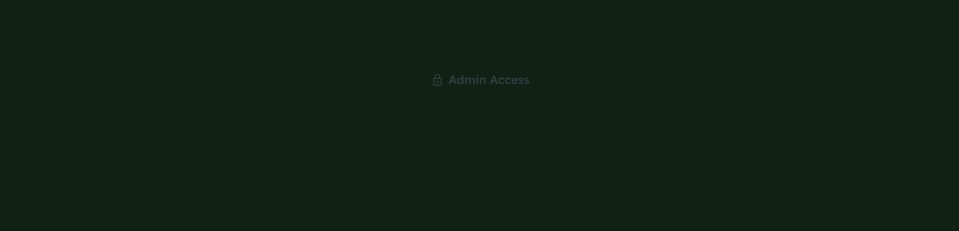
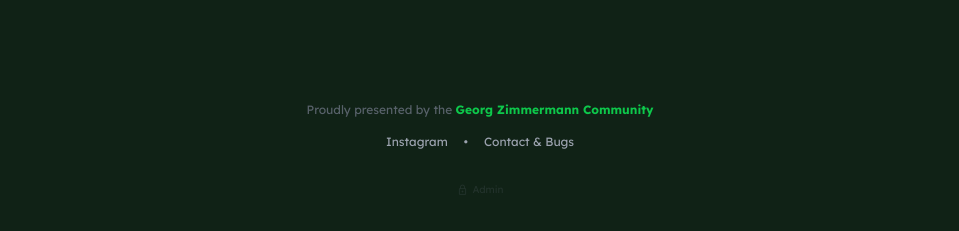
Before and after one commit to Jarbe-bot/cycling-imposter, a React (Vite) app: page / in a window 1280 px wide. Shown: the part 934-1165 px from the top of the page, without its empty margins (160-1119 px from the left). Before the commit the page ends 1104 px from the top, so only its background shows below. Built offline with nearby package versions, Linux system fonts and the light colour scheme; no server answers; the database is empty.

Commit message:
Fix footer visibility

```diff
--- a/components/FrontendView.tsx
+++ b/components/FrontendView.tsx
@@ -295,39 +295,9 @@
                     <h3 className="text-4xl font-black text-white mb-2">{score} / 8</h3>
                     <p className="text-gray-400 mb-6">{score === 8 ? "Perfect Score!" : "Good job!"}</p>
 
-                    {/* --- NIEUWE FOOTER --- */}
-          <div className="mt-16 mb-8 flex flex-col items-center gap-4 text-center w-full">
-
-            {/* Community Regel */}
-            <p className="text-xs text-gray-500">
-              Proudly presented by the <span className="font-bold text-primary">Georg Zimmermann Community</span>
-            </p>
-
-            {/* Linkjes */}
-            <div className="flex gap-4 text-xs text-gray-400">
-              <a
-                href="https://www.instagram.com/georgzimmermann_fa/"
-                target="_blank"
-                rel="noopener noreferrer"
-                className="hover:text-primary transition-colors hover:underline"
-              >
-                Instagram
-              </a>
-              <span>•</span>
-              <a
-                href="mailto:hello@cyclingimposter.com"
-                className="hover:text-primary transition-colors hover:underline"
-              >
-                Contact & Bugs
-              </a>
-            </div>
-
-            {/* Oude Admin knop (nu subtieler onderaan) */}
-            <button onClick={onGoAdmin} className="mt-4 opacity-20 hover:opacity-100 transition-opacity flex items-center gap-1 text-[10px] text-gray-500">
-                <span className="material-symbols-outlined text-[12px]">lock</span> Admin
-            </button>
-
-          </div>
+                    <button onClick={handleShare} className="w-full bg-primary hover:bg-primary-dark text-background-dark font-bold py-3 rounded-xl flex items-center justify-center gap-2 transition-colors mb-6">
+                        <span className="material-symbols-outlined">share</span> Share Result
+                    </button>
 
                     {/* STATS */}
                     <div className="grid grid-cols-2 gap-4 border-t border-[#22492f] py-6">
@@ -380,9 +350,36 @@
             </div>
           )}
 
-          <button onClick={onGoAdmin} className="mt-16 text-xs font-medium text-gray-600 hover:text-primary transition-colors flex items-center justify-center gap-1 opacity-60 hover:opacity-100 mx-auto">
-            <span className="material-symbols-outlined text-sm">lock</span> Admin Access
-          </button>
+          {/* --- DE ECHTE FOOTER (Altijd zichtbaar) --- */}
+<div className="mt-24 mb-8 flex flex-col items-center gap-4 text-center w-full">
+
+  <p className="text-xs text-gray-500 opacity-80">
+    Proudly presented by the <span className="font-bold text-primary">Georg Zimmermann Community</span>
+  </p>
+
+  <div className="flex gap-4 text-xs text-gray-400">
+    <a
+      href="https://www.instagram.com/georgzimmermann_fa/"
+      target="_blank"
+      rel="noopener noreferrer"
+      className="hover:text-primary transition-colors hover:underline"
+    >
+      Instagram
+    </a>
+    <span>•</span>
+    <a
+      href="mailto:hello@cyclingimposter.com"
+      className="hover:text-primary transition-colors hover:underline"
+    >
+      Contact & Bugs
+    </a>
+  </div>
+
+  <button onClick={onGoAdmin} className="mt-4 opacity-20 hover:opacity-100 transition-opacity flex items-center gap-1 text-[10px] text-gray-500">
+      <span className="material-symbols-outlined text-[12px]">lock</span> Admin
+  </button>
+
+</div>
         </div>
       </main>
 
```
